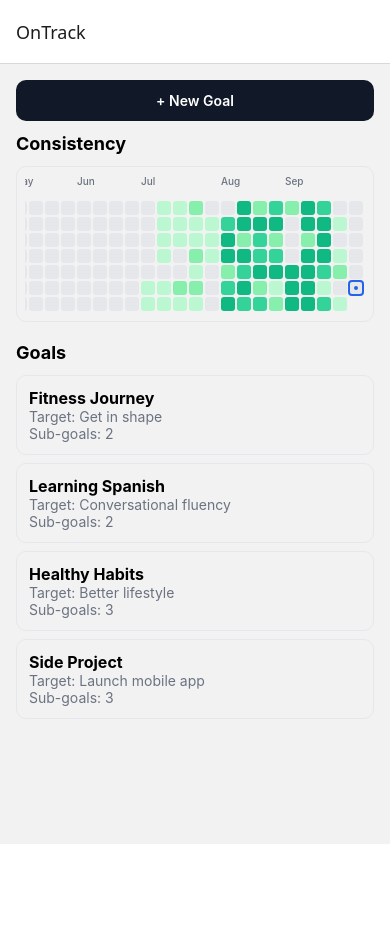
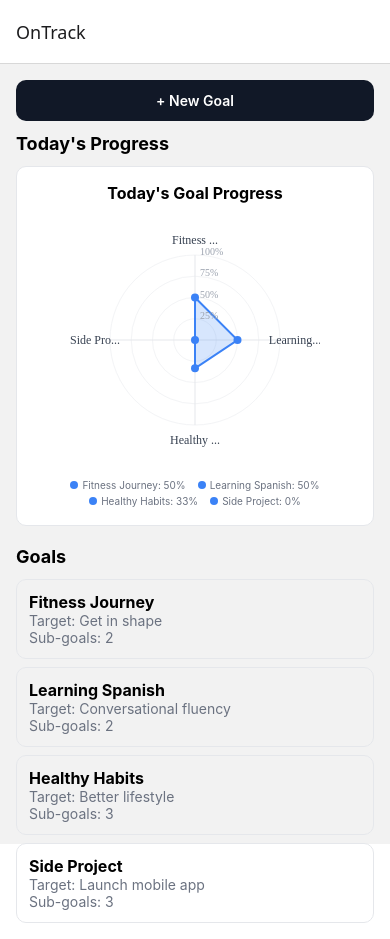
Before and after one commit to KyleNewbigging/OnTrack, a React Native app: screen /Home in a window 390 px wide. Before the commit the page ends 844 px from the top, so only its background shows below. Built offline with nearby package versions, Linux system fonts and the light colour scheme.

Commit message:
imlements radar chart

```diff
--- a/components/HomeScreen.tsx
+++ b/components/HomeScreen.tsx
@@ -2,7 +2,7 @@ import React from "react";
 import { NativeStackScreenProps } from "@react-navigation/native-stack";
 import { SafeAreaView, Text, View, Pressable, FlatList } from "react-native";
 import { useStore } from "../store";
-import Heatmap from "./Heatmap";
+import RadarChart from "./RadarChart";
 
 type RootStackParamList = {
   Home: undefined;
@@ -15,7 +15,6 @@ type HomeProps = NativeStackScreenProps<RootStackParamList, "Home">;
 
 export default function HomeScreen({ navigation }: HomeProps) {
   const goals = useStore((s) => s.goals);
-  const completionsByDate = useStore((s) => s.completionsByDate);
 
   return (
     <SafeAreaView style={{ flex: 1 }}>
@@ -27,8 +26,8 @@ export default function HomeScreen({ navigation }: HomeProps) {
           <Text style={{ color: "white", fontWeight: "600", textAlign: "center" }}>+ New Goal</Text>
         </Pressable>
 
-        <Text style={{ fontSize: 18, fontWeight: "700" }}>Consistency</Text>
-        <Heatmap startOffsetDays={180} values={completionsByDate()} />
+        <Text style={{ fontSize: 18, fontWeight: "700" }}>Today's Progress</Text>
+        <RadarChart goals={goals} size={250} />
 
         <Text style={{ fontSize: 18, fontWeight: "700", marginTop: 8 }}>Goals</Text>
         <FlatList
--- /dev/null
+++ b/components/RadarChart.tsx
@@ -0,0 +1,210 @@
+import React from "react";
+import { View, Text } from "react-native";
+import Svg, { Polygon, Line, Circle, Text as SvgText } from "react-native-svg";
+import { Goal } from "../types";
+import { format } from "date-fns";
+
+interface RadarChartProps {
+  goals: Goal[];
+  size?: number;
+}
+
+export default function RadarChart({ goals, size = 200 }: RadarChartProps) {
+  if (goals.length === 0) {
+    return (
+      <View style={{
+        width: size,
+        height: size,
+        justifyContent: "center",
+        alignItems: "center",
+        borderWidth: 1,
+        borderColor: "#e5e7eb",
+        borderRadius: 10,
+        backgroundColor: "#f9fafb"
+      }}>
+        <Text style={{ color: "#6b7280", fontSize: 14 }}>No goals yet</Text>
+        <Text style={{ color: "#9ca3af", fontSize: 12 }}>Create goals to see radar chart</Text>
+      </View>
+    );
+  }
+
+  const centerX = size / 2;
+  const centerY = size / 2;
+  const radius = (size / 2) - 40; // Leave margin for labels
+  const today = format(new Date(), "yyyy-MM-dd");
+
+  // Calculate completion percentage for each goal today
+  const goalData = goals.map((goal) => {
+    if (goal.subGoals.length === 0) {
+      return { title: goal.title, percentage: 0 };
+    }
+
+    const completedToday = goal.subGoals.filter(subGoal =>
+      subGoal.completions.includes(today)
+    ).length;
+
+    const percentage = completedToday / goal.subGoals.length;
+    return { title: goal.title, percentage };
+  });
+
+  const angleStep = (2 * Math.PI) / goalData.length;
+
+  // Generate points for the data polygon
+  const dataPoints = goalData.map((data, index) => {
+    const angle = index * angleStep - Math.PI / 2; // Start from top
+    const distance = data.percentage * radius;
+    const x = centerX + Math.cos(angle) * distance;
+    const y = centerY + Math.sin(angle) * distance;
+    return { x, y, angle, distance, ...data };
+  });
+
+  // Generate grid circles (25%, 50%, 75%, 100%)
+  const gridLevels = [0.25, 0.5, 0.75, 1.0];
+
+  // Generate axis lines and labels
+  const axisPoints = goalData.map((data, index) => {
+    const angle = index * angleStep - Math.PI / 2;
+    const endX = centerX + Math.cos(angle) * radius;
+    const endY = centerY + Math.sin(angle) * radius;
+
+    // Calculate label position (slightly outside the circle)
+    const labelRadius = radius + 15;
+    const labelX = centerX + Math.cos(angle) * labelRadius;
+    const labelY = centerY + Math.sin(angle) * labelRadius;
+
+    return {
+      endX,
+      endY,
+      labelX,
+      labelY,
+      angle,
+      title: data.title
+    };
+  });
+
+  // Create polygon path string
+  const polygonPoints = dataPoints.map(point => `${point.x},${point.y}`).join(' ');
+
+  return (
+    <View style={{
+      borderWidth: 1,
+      borderColor: "#e5e7eb",
+      borderRadius: 10,
+      padding: 16,
+      backgroundColor: "white",
+      alignItems: "center"
+    }}>
+      <Text style={{ fontSize: 16, fontWeight: "700", marginBottom: 12 }}>
+        Today's Goal Progress
+      </Text>
+
+      <Svg width={size} height={size}>
+        {/* Grid circles */}
+        {gridLevels.map((level, index) => (
+          <Circle
+            key={index}
+            cx={centerX}
+            cy={centerY}
+            r={radius * level}
+            fill="transparent"
+            stroke="#f3f4f6"
+            strokeWidth={1}
+          />
+        ))}
+
+        {/* Axis lines */}
+        {axisPoints.map((axis, index) => (
+          <Line
+            key={`axis-${index}`}
+            x1={centerX}
+            y1={centerY}
+            x2={axis.endX}
+            y2={axis.endY}
+            stroke="#e5e7eb"
+            strokeWidth={1}
+          />
+        ))}
+
+        {/* Data polygon */}
+        {dataPoints.length >= 3 && (
+          <Polygon
+            points={polygonPoints}
+            fill="rgba(59, 130, 246, 0.2)"
+            stroke="#3b82f6"
+            strokeWidth={2}
+          />
+        )}
+
+        {/* Data points */}
+        {dataPoints.map((point, index) => (
+          <Circle
+            key={`point-${index}`}
+            cx={point.x}
+            cy={point.y}
+            r={4}
+            fill="#3b82f6"
+          />
+        ))}
+
+        {/* Goal labels */}
+        {axisPoints.map((axis, index) => {
+          // Truncate long goal names
+          const displayTitle = axis.title.length > 8
+            ? axis.title.substring(0, 8) + '...'
+            : axis.title;
+
+          return (
+            <SvgText
+              key={`label-${index}`}
+              x={axis.labelX}
+              y={axis.labelY}
+              fontSize="12"
+              fill="#374151"
+              textAnchor="middle"
+              alignmentBaseline="central"
+            >
+              {displayTitle}
+            </SvgText>
+          );
+        })}
+
+        {/* Percentage labels on grid */}
+        {gridLevels.map((level, index) => (
+          <SvgText
+            key={`grid-label-${index}`}
+            x={centerX + 5}
+            y={centerY - (radius * level)}
+            fontSize="10"
+            fill="#9ca3af"
+            textAnchor="start"
+          >
+            {Math.round(level * 100)}%
+          </SvgText>
+        ))}
+      </Svg>
+
+      {/* Legend */}
+      <View style={{ marginTop: 12, flexDirection: "row", flexWrap: "wrap", justifyContent: "center" }}>
+        {goalData.map((data, index) => (
+          <View key={index} style={{
+            flexDirection: "row",
+            alignItems: "center",
+            marginHorizontal: 6,
+            marginVertical: 2
+          }}>
+            <View style={{
+              width: 8,
+              height: 8,
+              backgroundColor: "#3b82f6",
+              borderRadius: 4,
+              marginRight: 4
+            }} />
+            <Text style={{ fontSize: 10, color: "#6b7280" }}>
+              {data.title}: {Math.round(data.percentage * 100)}%
+            </Text>
+          </View>
+        ))}
+      </View>
+    </View>
+  );
+}
--- a/store.ts
+++ b/store.ts
@@ -38,7 +38,8 @@ export const useStore = create<State>()(
                                 "2025-08-01", "2025-08-03", "2025-08-06", "2025-08-08", "2025-08-11",
                                 "2025-08-13", "2025-08-16", "2025-08-18", "2025-08-21", "2025-08-23",
                                 "2025-09-02", "2025-09-04", "2025-09-07", "2025-09-09", "2025-09-12",
-                                "2025-09-14", "2025-09-17", "2025-09-19", "2025-09-22", "2025-09-24"
+                                "2025-09-14", "2025-09-17", "2025-09-19", "2025-09-22", "2025-09-24",
+                                "2025-09-30"
                             ]
                         },
                         {
@@ -70,7 +71,8 @@ export const useStore = create<State>()(
                                 "2025-08-01", "2025-08-02", "2025-08-03", "2025-08-05", "2025-08-06",
                                 "2025-08-07", "2025-08-09", "2025-08-10", "2025-08-12", "2025-08-13",
                                 "2025-09-01", "2025-09-02", "2025-09-04", "2025-09-05", "2025-09-07",
-                                "2025-09-08", "2025-09-10", "2025-09-11", "2025-09-13", "2025-09-15"
+                                "2025-09-08", "2025-09-10", "2025-09-11", "2025-09-13", "2025-09-15",
+                                "2025-09-30"
                             ]
                         },
                         {
@@ -100,7 +102,8 @@ export const useStore = create<State>()(
                                 "2025-08-15", "2025-08-16", "2025-08-18", "2025-08-19", "2025-08-21",
                                 "2025-08-22", "2025-08-23", "2025-08-25", "2025-08-26", "2025-08-28",
                                 "2025-09-01", "2025-09-03", "2025-09-04", "2025-09-06", "2025-09-07",
-                                "2025-09-09", "2025-09-10", "2025-09-12", "2025-09-13", "2025-09-15"
+                                "2025-09-09", "2025-09-10", "2025-09-12", "2025-09-13", "2025-09-15",
+                                "2025-09-30"
                             ]
                         },
                         {
@@ -224,7 +227,7 @@ export const useStore = create<State>()(
             },
         }),
         {
-            name: "ontrack-store-v2", // use ontrack-store-v2 to populate app with fake data (ontrack-store is the original empty ish store)
+            name: "ontrack-store-v3", // Fresh data with radar chart sample data
             storage: createJSONStorage(() => AsyncStorage),
         }
     )
```
